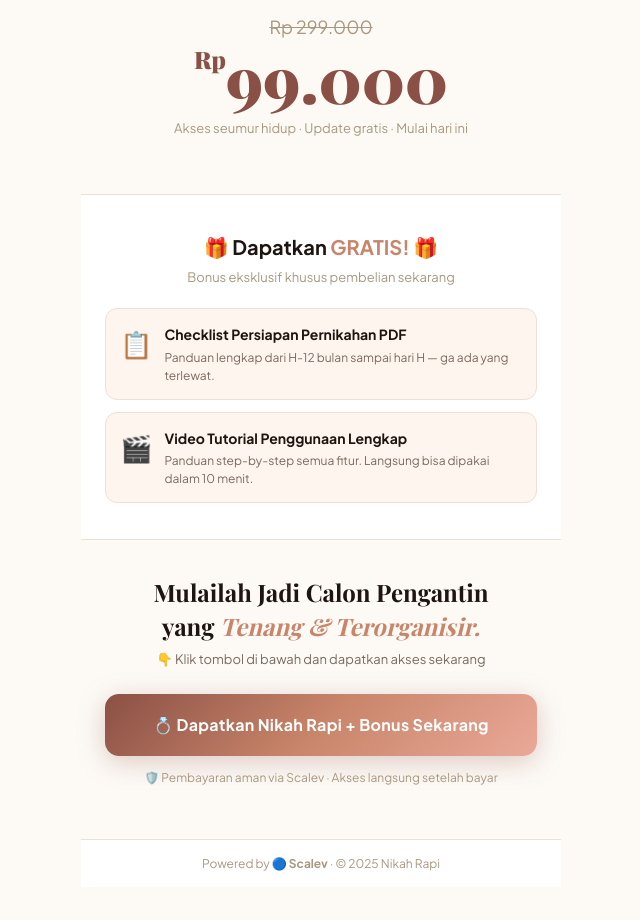
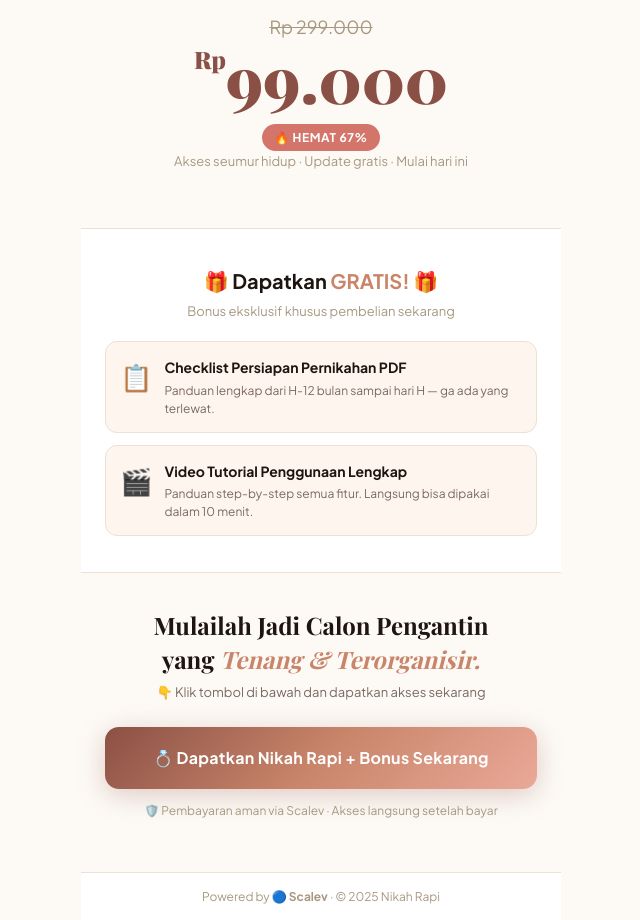
Before and after one commit to Willybrenkman/nikah-rapi-web, a React (Vite) app: page /v4 in a window 1280 px wide. Shown: the part 1580-2500 px from the top of the page, without its empty margins (319-959 px from the left). Before the commit the page ends 2467 px from the top, so only its background shows below. Built offline with nearby package versions, Linux system fonts and the light colour scheme; no server answers; a web font is replaced by a local one.

Commit message:
fix: tambah badge HEMAT 67% di NikahRapiLanding pricing section

```diff
--- a/src/pages/landing/NikahRapiLanding.jsx
+++ b/src/pages/landing/NikahRapiLanding.jsx
@@ -605,6 +605,7 @@ export default function NikahRapiLanding() {
                     <div className="pricing-title">Harga:</div>
                     <div className="price-old">Rp 299.000</div>
                     <div className="price-now"><sup>Rp</sup>99.000</div>
+                    <div style={{ display: 'inline-block', background: '#D4756B', color: '#fff', fontSize: '12px', fontWeight: '800', padding: '4px 12px', borderRadius: '20px', marginTop: '6px', letterSpacing: '0.05em' }}>🔥 HEMAT 67%</div>
                     <div className="price-note">Akses seumur hidup · Update gratis · Mulai hari ini</div>
 
                 </div>
```
